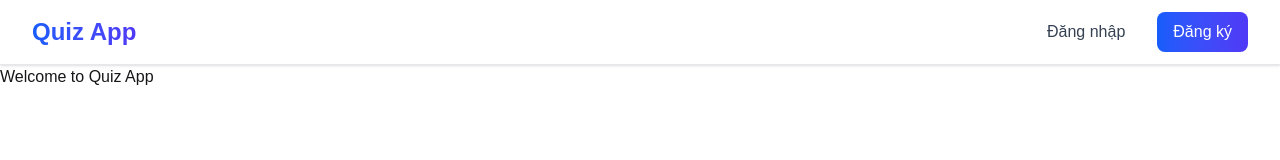
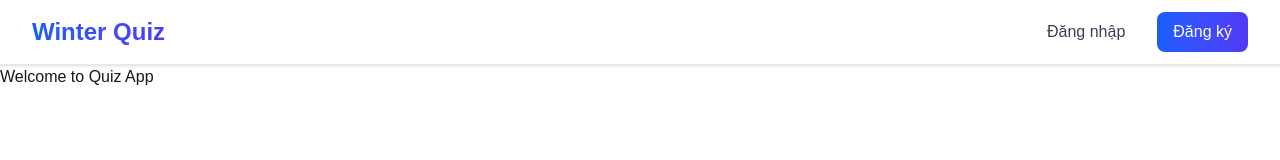
Before and after one commit to lt-winter/winter-quiz-frontend, a Next.js app: page / in a window 1280 px wide. Shown: the top 160 px of the page. Built offline with nearby package versions, Linux system fonts and the light colour scheme.

Commit message:
feat: add Header and Footer components

```diff
--- /dev/null
+++ b/app/components/Footer.tsx
@@ -0,0 +1,7 @@
+export default function Footer() {
+  return (
+    <p className="text-center text-gray-500 text-sm mt-6">
+      © 2026 Winter Quiz. Tất cả quyền được bảo vệ.
+    </p>
+  );
+}
--- /dev/null
+++ b/app/components/Header.tsx
@@ -0,0 +1,47 @@
+"use client";
+
+import Link from "next/link";
+import { usePathname } from "next/navigation";
+
+export default function Navbar() {
+  const pathname = usePathname();
+  const hideNavbar = pathname === "/sign-in" || pathname === "/register";
+
+  if (hideNavbar) {
+    return null;
+  }
+
+  return (
+    <nav className="bg-white border-b border-gray-200 sticky top-0 z-50 shadow-sm">
+      <div className="max-w-7xl mx-auto px-4 sm:px-6 lg:px-8">
+        <div className="flex justify-between items-center h-16">
+          {/* Logo/App Name */}
+          <div className="shrink-0">
+            <Link
+              href="/"
+              className="text-2xl font-bold bg-linear-to-r from-blue-600 to-indigo-600 bg-clip-text text-transparent hover:from-blue-700 hover:to-indigo-700 transition duration-200"
+            >
+              Winter Quiz
+            </Link>
+          </div>
+
+          {/* Navigation Links */}
+          <div className="flex gap-4">
+            <Link
+              href="/sign-in"
+              className="px-4 py-2 text-gray-700 font-medium hover:text-blue-600 transition duration-200"
+            >
+              Đăng nhập
+            </Link>
+            <Link
+              href="/register"
+              className="px-4 py-2 bg-linear-to-r from-blue-600 to-indigo-600 text-white font-medium rounded-lg hover:from-blue-700 hover:to-indigo-700 transition duration-200"
+            >
+              Đăng ký
+            </Link>
+          </div>
+        </div>
+      </div>
+    </nav>
+  );
+}
--- a/app/layout.tsx
+++ b/app/layout.tsx
@@ -1,8 +1,18 @@
-import type { Metadata } from "next";
-import Link from "next/link";
 import { Geist, Geist_Mono } from "next/font/google";
 import "./globals.css";
+import { Metadata } from "next";
+import Header from "./components/Header";
 
+export const metadata: Metadata = {
+  title: {
+    default: "WinterQuiz", // Tên mặc định khi ở trang chủ
+    template: "%s | WinterQuiz", // Công thức: [Tên trang con] | Quiz App
+  },
+  description: "Ứng dụng ôn tập và kiểm tra kiến thức trực tuyến",
+  icons: {
+    icon: "/favicon.ico",
+  },
+};
 const geistSans = Geist({
   variable: "--font-geist-sans",
   subsets: ["latin"],
@@ -13,11 +23,6 @@ const geistMono = Geist_Mono({
   subsets: ["latin"],
 });
 
-export const metadata: Metadata = {
-  title: "Quiz App",
-  description: "A modern quiz application",
-};
-
 export default function RootLayout({
   children,
 }: Readonly<{
@@ -27,40 +32,11 @@ export default function RootLayout({
     <html
       lang="en"
       className={`${geistSans.variable} ${geistMono.variable} h-full antialiased`}
+      suppressHydrationWarning
     >
       <body className="min-h-full flex flex-col bg-white">
         {/* Navbar */}
-        <nav className="bg-white border-b border-gray-200 sticky top-0 z-50 shadow-sm">
-          <div className="max-w-7xl mx-auto px-4 sm:px-6 lg:px-8">
-            <div className="flex justify-between items-center h-16">
-              {/* Logo/App Name */}
-              <div className="shrink-0">
-                <Link
-                  href="/"
-                  className="text-2xl font-bold bg-linear-to-r from-blue-600 to-indigo-600 bg-clip-text text-transparent hover:from-blue-700 hover:to-indigo-700 transition duration-200"
-                >
-                  Quiz App
-                </Link>
-              </div>
-
-              {/* Navigation Links */}
-              <div className="flex gap-4">
-                <Link
-                  href="/sign-in"
-                  className="px-4 py-2 text-gray-700 font-medium hover:text-blue-600 transition duration-200"
-                >
-                  Đăng nhập
-                </Link>
-                <Link
-                  href="/register"
-                  className="px-4 py-2 bg-linear-to-r from-blue-600 to-indigo-600 text-white font-medium rounded-lg hover:from-blue-700 hover:to-indigo-700 transition duration-200"
-                >
-                  Đăng ký
-                </Link>
-              </div>
-            </div>
-          </div>
-        </nav>
+        <Header />
 
         {/* Main Content */}
         {children}
```
